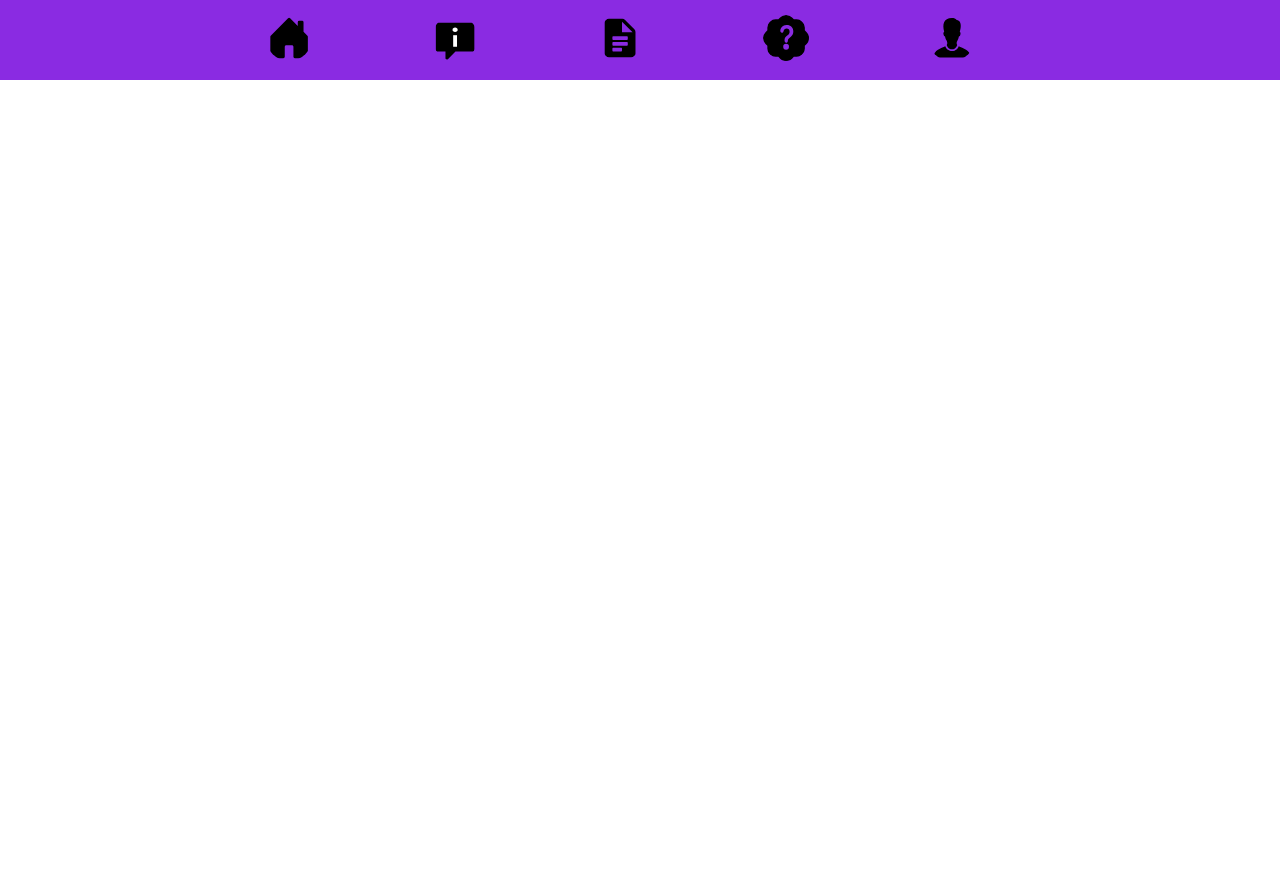
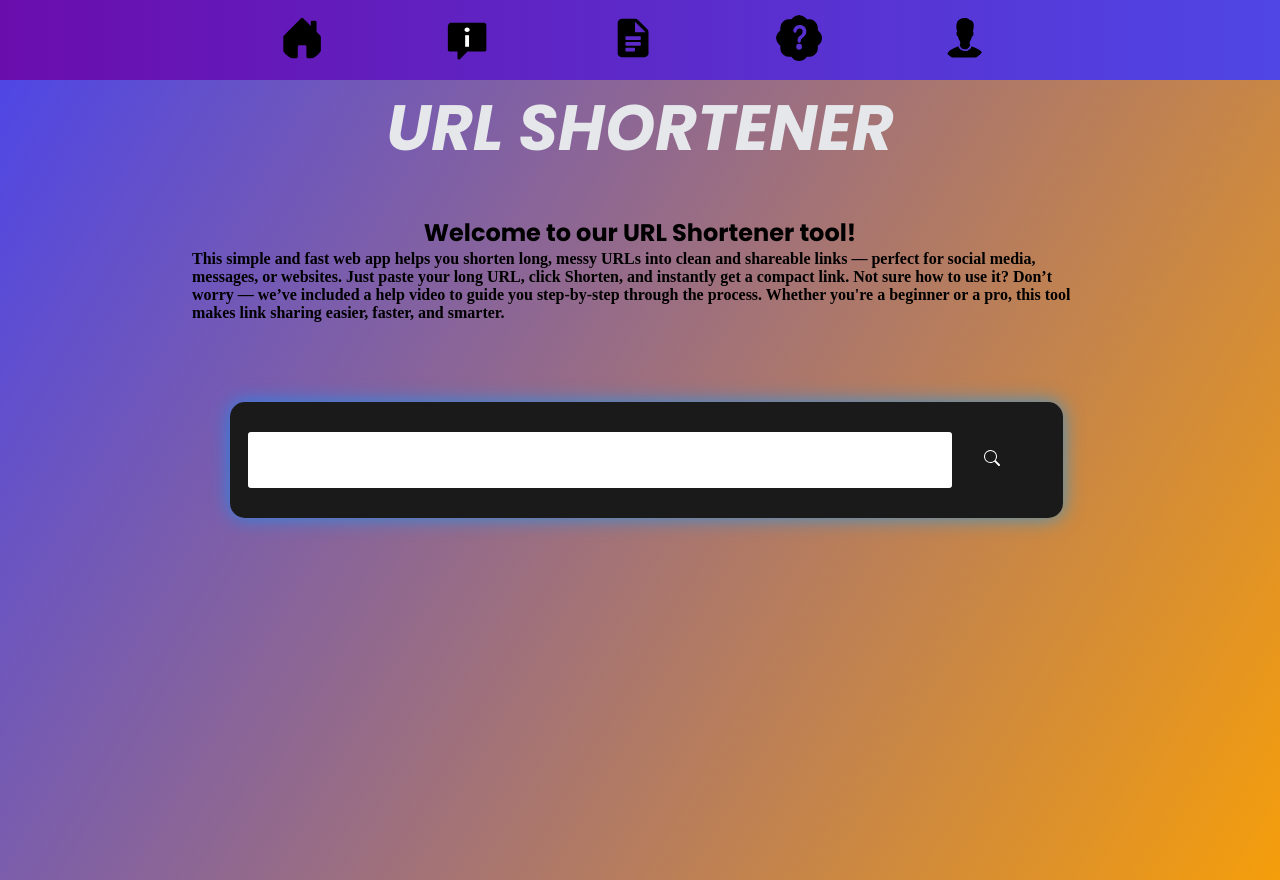
Before and after one commit to namit-code-web-stack/url-shortnerapp, a plain HTML site: page frontend/index.html in a window 1280 px wide. Before the commit the page ends 800 px from the top, so only its background shows below. Drawn offline with Linux system fonts and the light colour scheme.

Commit message:
url search features added

```diff
--- a/frontend/index.css
+++ b/frontend/index.css
@@ -1,6 +1,14 @@
+@import url('https://fonts.googleapis.com/css2?family=Poppins:ital,wght@0,100;0,200;0,300;0,400;0,500;0,600;0,700;0,800;0,900;1,100;1,200;1,300;1,400;1,500;1,600;1,700;1,800;1,900&family=Rajdhani:wght@300;400;500;600;700&display=swap');
+:root {
+  --font: 'Poppins', sans-serif;
+}
 *{
     margin: 0;
     padding: 0;
+}
+body,html{
+  background-color: black;
+  overflow-x: hidden;
 }
 .navbar{
     display: flex;
@@ -8,7 +16,7 @@
     width: 100vw;
     align-items: center;
     justify-content: center;
-    background-color: blueviolet;
+    background: linear-gradient(90deg, #6A0DAD, #4F46E5);
     gap:2vw
 }
 .navbar svg{
@@ -19,10 +27,109 @@
 }
 .navbar svg:hover{
 background-color: whitesmoke;
-cursor: poi;
+cursor: pointer;
 }
+
+
+/* section */
+.section{
+    height:auto;
+    width: 100vw;
+    height: 100vh;
+    background: linear-gradient(120deg, #4F46E5, #F59E0B);
+}
+.section>#text{
+  font-family: var(--font);
+  font-size: 5vw;
+  font-weight: bolder;
+  font-style: italic;
+  color:#E5E7EB ;
+  text-align: center;
+}
+#textarea>h2,h3{
+font-family: var(--font);
+text-align: center;
+margin-top: 5vh;
+}
+#textarea{
+padding-left: 15vw;
+padding-right: 15vw;
+}
+#textarea>p{
+  font-size: 10vw;
+}
+
+#search-field{
+  width: 55vw;
+  height: 7vh;
+   padding-left: 3vw;
+  background-color: white;
+  border-radius: 3px;
+  padding: 1vw;
+  border: none;
+  outline: none;
+
+}
+#search{
+  height:10vh;
+  width: fit-content;
+  display: flex;
+  justify-content: center;
+  align-items: center;
+  margin-left: 18vw;
+  background-color: white;
+  margin-top: 10vh;
+  border-radius: 15px;
+  padding: 1.4vw;
+  background-color:#1a1a1a;
+box-shadow: 0 0 20px rgba(0, 153, 255, 0.7);
+
+
+}
+#svg>svg{
+  padding-left: 2vh;
+    fill: white;
+}
+#svg{
+  width: 10vw;
+}
+#svg>svg:hover {
+  transform: scale(1.2);
+  filter: drop-shadow(0 0 5px rgba(0,0,0,0.3));
+}
+
+
+
+
+
+
+
+
+
+
+
+
+
+
+
+
+
 @media screen and (min-width:250px){
   .navbar svg{
       margin-left: 5vh;
   }
 }
+@media screen and (min-width:650px){
+  #svg{
+    width: 6vw;
+    margin-left: 2vh;
+    size: 10px;
+  }
+
+}
+@media screen and (max-width:500px){
+  #search-field{
+
+    margin-left: 3vw;
+  }
+}
--- a/frontend/index.html
+++ b/frontend/index.html
@@ -17,8 +17,8 @@
                     d="M6.5 14.5v-3.505c0-.245.25-.495.5-.495h2c.25 0 .5.25.5.5v3.5a.5.5 0 0 0 .5.5h4a.5.5 0 0 0 .5-.5v-7a.5.5 0 0 0-.146-.354L13 5.793V2.5a.5.5 0 0 0-.5-.5h-1a.5.5 0 0 0-.5.5v1.293L8.354 1.146a.5.5 0 0 0-.708 0l-6 6A.5.5 0 0 0 1.5 7.5v7a.5.5 0 0 0 .5.5h4a.5.5 0 0 0 .5-.5" />
             </svg>
         </div>
-            <div id="div2"><svg xmlns="http://www.w3.org/2000/svg" x="0px" y="0px" width="100" height="100 fill="currentColor"
-                    viewBox="0 0 48 48">
+        <div id="div2"><svg xmlns="http://www.w3.org/2000/svg" x="0px" y="0px" width="100" height="100 fill="
+                currentColor" viewBox="0 0 48 48">
                 <linearGradient id="OdX3C1xulekUyisLoPB4ba_BKCQPf8biWWs_gr1" x1="12.686" x2="35.58" y1="4.592"
                     y2="41.841" gradientUnits="userSpaceOnUse">
                     <stop offset="0" stop-color="#33bef0"></stop>
@@ -64,7 +64,28 @@
                     d="M 25.90625 3.28125 C 16.566406 3.492188 15.507813 10.316406 17.5 18.1875 C 17.1875 18.398438 16.550781 19.148438 16.65625 20.40625 C 16.96875 22.714844 17.914063 23.34375 18.4375 23.34375 C 18.648438 24.917969 19.390625 26.574219 20.125 27.625 C 20.648438 28.359375 20.84375 29.304688 20.84375 30.25 C 20.84375 31.089844 20.855469 30.554688 20.75 31.5 C 20.644531 31.804688 20.496094 32.082031 20.3125 32.34375 C 20.527344 33.152344 21.765625 37 26 37 C 30.335938 37 31.5 32.847656 31.625 32.34375 C 31.429688 32.085938 31.273438 31.804688 31.15625 31.5 C 31.050781 30.347656 31.03125 30.882813 31.03125 29.9375 C 31.03125 29.097656 31.359375 28.378906 31.78125 27.75 C 32.515625 26.699219 33.226563 24.917969 33.4375 23.34375 C 34.070313 23.34375 35.007813 22.714844 35.21875 20.40625 C 35.324219 19.148438 34.828125 18.398438 34.40625 18.1875 C 35.457031 15.25 37.433594 6.132813 30.71875 5.1875 C 29.984375 3.929688 28.214844 3.28125 25.90625 3.28125 Z M 33.28125 33.75 C 32.441406 35.984375 30.21875 39 26 39 C 21.777344 39 19.5625 36.039063 18.6875 33.78125 C 14.53125 36.339844 6.0625 37.125 6.0625 46 L 45.9375 46 C 45.9375 36.898438 37.507813 36.273438 33.28125 33.75 Z">
                 </path>
             </svg></div>
-    <nav>
+    </nav>
+    <section class="section">
+        <div id="text">URL SHORTENER</div>
+        <div id="textarea">
+            <h2>Welcome to our URL Shortener tool!</h2>
+            <h4>This simple and fast web app helps you shorten long, messy URLs into clean and shareable links — perfect
+                for social media, messages, or websites. Just paste your long URL, click Shorten, and instantly get a
+                compact link.
+                Not sure how to use it? Don’t worry — we’ve included a help video to guide you step-by-step through the
+                process. Whether you're a beginner or a pro, this tool makes link sharing easier, faster, and smarter.
+            </h4>
+        </div>
+        <div id="search">
+            <input type="search" name="" id="search-field">
+            <div id="svg"><svg xmlns="http://www.w3.org/2000/svg" width="16" height="16" fill="currentColor" class="bi bi-search"
+                viewBox="0 0 16 16">
+                <path
+                    d="M11.742 10.344a6.5 6.5 0 1 0-1.397 1.398h-.001q.044.06.098.115l3.85 3.85a1 1 0 0 0 1.415-1.414l-3.85-3.85a1 1 0 0 0-.115-.1zM12 6.5a5.5 5.5 0 1 1-11 0 5.5 5.5 0 0 1 11 0" />
+            </svg></div>
+
+        </div>
+    </section>
 </body>
 <script src="script.js"></script>
 
```
Lines whose indentation alone changed are shown as unchanged.
